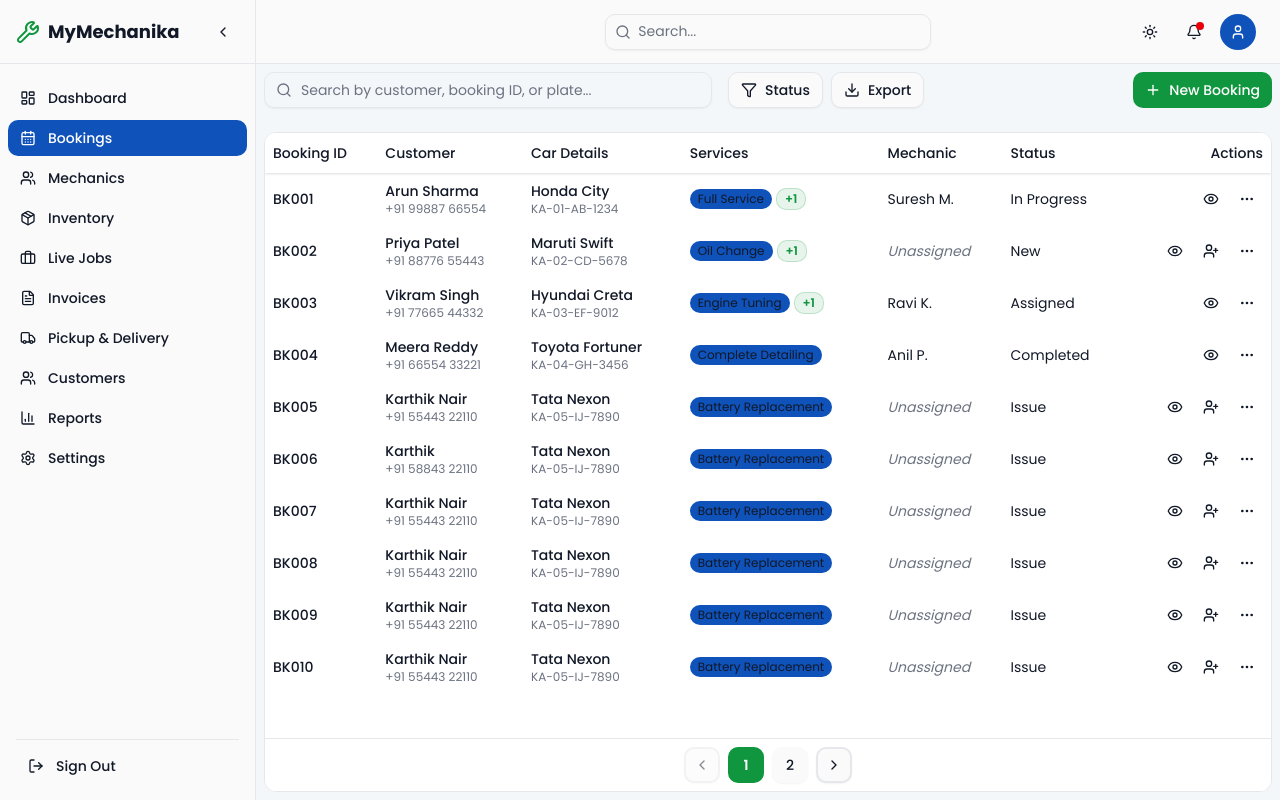
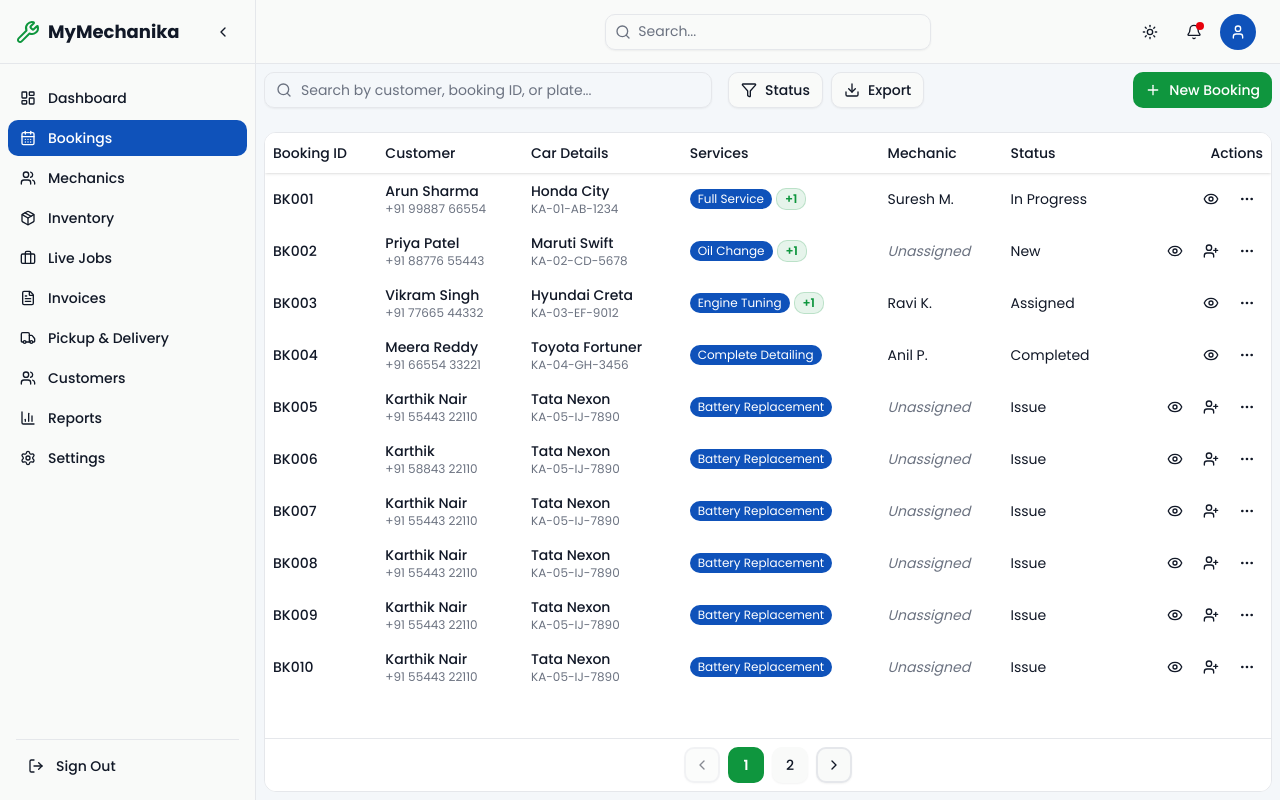
Before and after one commit to awaneesh-anzney/mymechanika-workshop-app, a Next.js app: page /bookings in a window 1280 px wide. Built offline with nearby package versions, Linux system fonts and the light colour scheme.

Commit message:
change the text color

```diff
--- a/src/components/bookings/BookingsTable.tsx
+++ b/src/components/bookings/BookingsTable.tsx
@@ -109,7 +109,7 @@ export function BookingsTable({
                 <Tooltip>
                   <TooltipTrigger asChild>
                     <div className="flex items-center gap-1 cursor-help">
-                      <span className="px-2 py-0.5 bg-secondary text-xs rounded-md whitespace-nowrap">
+                      <span className="px-2 py-0.5 bg-secondary text-white text-xs rounded-md whitespace-nowrap">
                         {booking.services[0]}
                       </span>
                       {booking.services.length > 1 && (
```
